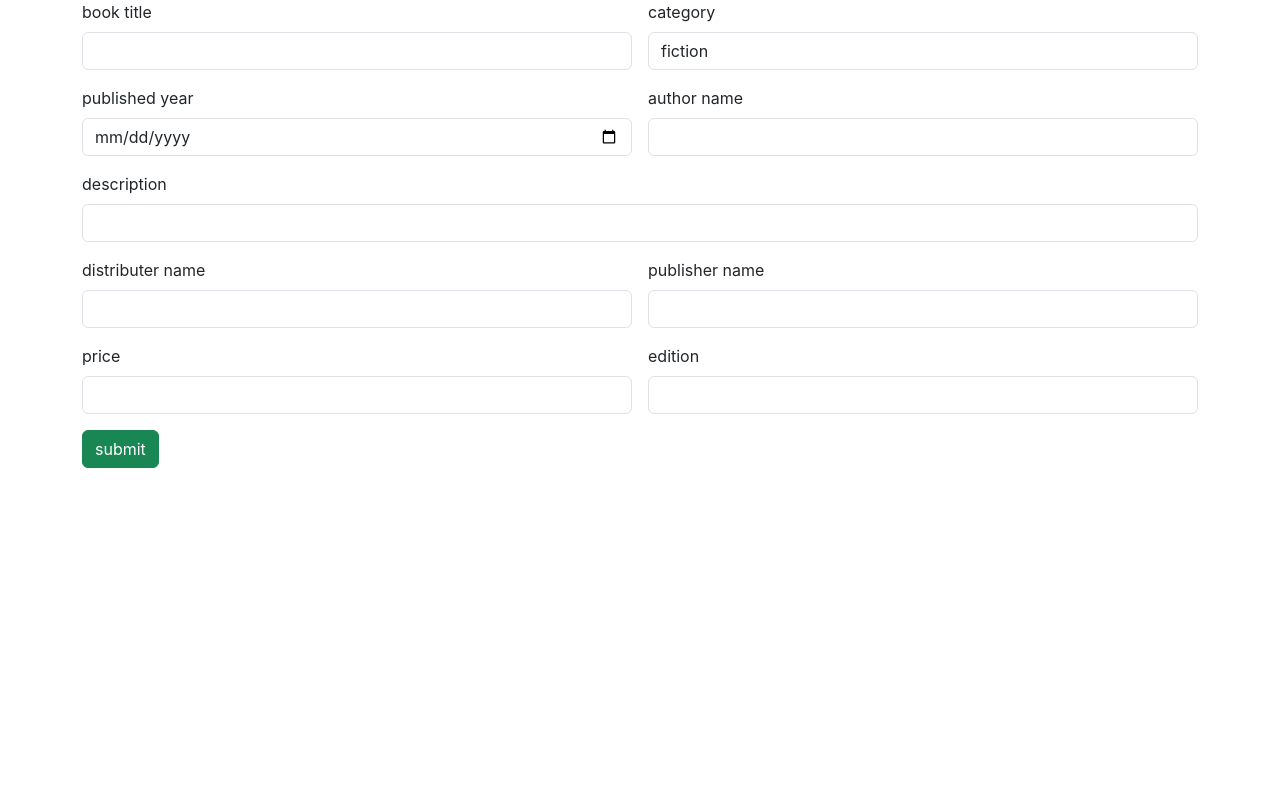
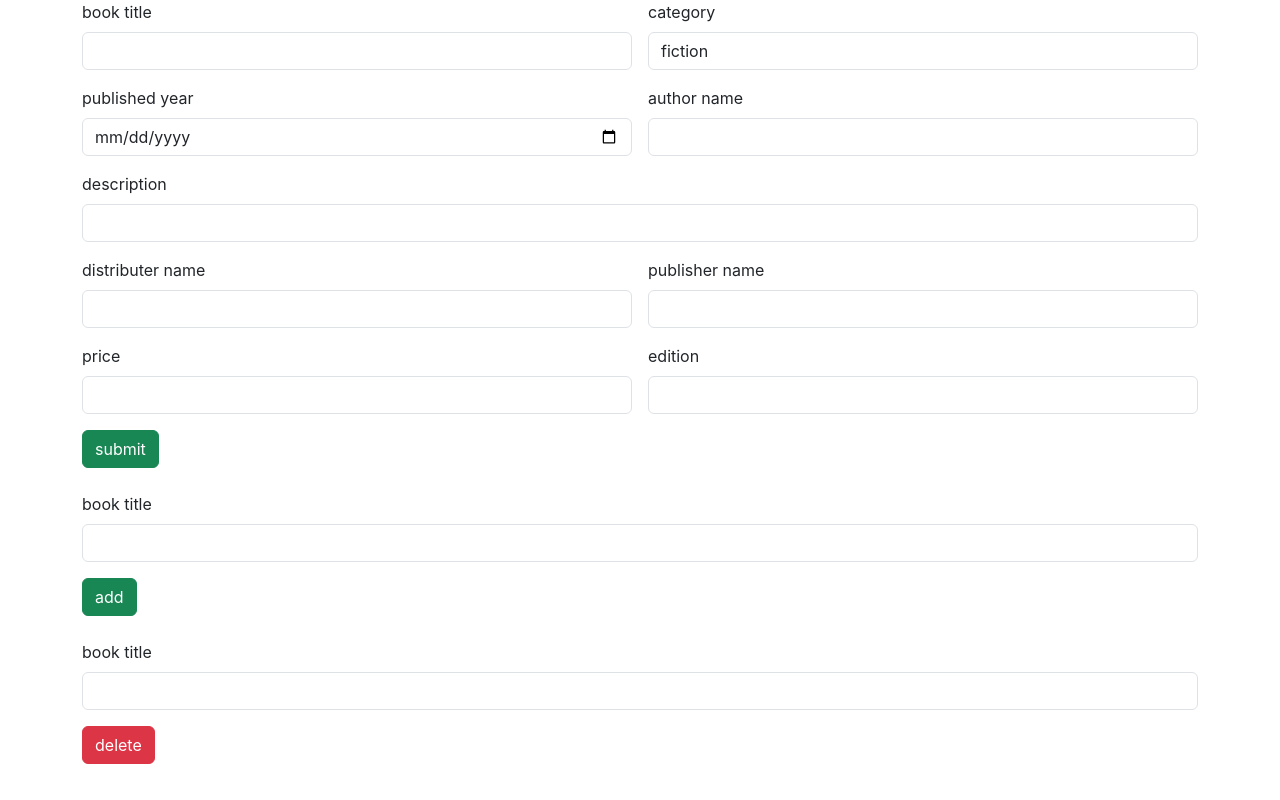
Before and after one commit to sreyalakshmi/libraryreact, a React (Create React App) app: page / in a window 1280 px wide. Built offline with nearby package versions, Linux system fonts and the light colour scheme.

Commit message:
searchbook complete

```diff
--- a/src/App.js
+++ b/src/App.js
@@ -1,11 +1,15 @@
 import logo from './logo.svg';
 import './App.css';
 import AddBook from './components/AddBook';
+import SearchBook from './components/SearchBook';
+import DeleteBook from './components/DeleteBook';
 
 function App() {
   return (
     <div>
       <AddBook/>
+      <SearchBook/>
+      <DeleteBook/>
 
     </div>
   );
--- a/src/components/AddBook.jsx
+++ b/src/components/AddBook.jsx
@@ -54,6 +54,7 @@
                 </div>
             </div>
         </div>
+        <br></br>
     </div>
   )
 }
--- /dev/null
+++ b/src/components/DeleteBook.jsx
@@ -0,0 +1,25 @@
+import React from 'react'
+
+const DeleteBook = () => {
+  return (
+    <div>
+        <div className="container">
+            <div className="row">
+                <div className="col col-12 col-sm-12 col-md-12 col-lg-12 col-xl-12 col-xxl-12">
+                    <div className="row g-3">
+                        <div className="col col-12 col-sm-12 col-md-12 col-lg-12 col-xl-12 col-xxl-12">
+                            <label htmlFor="" className="form-label">book title</label>
+                            <input type="text" className="form-control" />
+                        </div>
+                        <div className="col col-12 col-sm-12 col-md-12 col-lg-12 col-xl-12 col-xxl-12">
+                            <button className="btn btn-danger">delete</button>
+                        </div>
+                    </div>
+                </div>
+            </div>
+        </div>
+    </div>
+  )
+}
+
+export default DeleteBook
--- /dev/null
+++ b/src/components/SearchBook.jsx
@@ -0,0 +1,26 @@
+import React from 'react'
+
+const SearchBook = () => {
+  return (
+    <div>
+        <div className="container">
+            <div className="row">
+                <div className="col col-12 col-sm-12 col-md-12 col-lg-12 col-xl-12 col-xxl-12">
+                    <div className="row g-3">
+                        <div className="col col-12 col-sm-12 col-md-12 col-lg-12 col-xl-12 col-xxl-12">
+                            <label htmlFor="" className="form-label">book title</label>
+                            <input type="text" className="form-control" />
+                        </div>
+                        <div className="col col-12 col-sm-12 col-md-12 col-lg-12 col-xl-12 col-xxl-12">
+                            <button className="btn btn-success">add</button>
+                        </div>
+                    </div>
+                </div>
+            </div>
+        </div>
+        <br></br>
+    </div>
+  )
+}
+
+export default SearchBook
```
